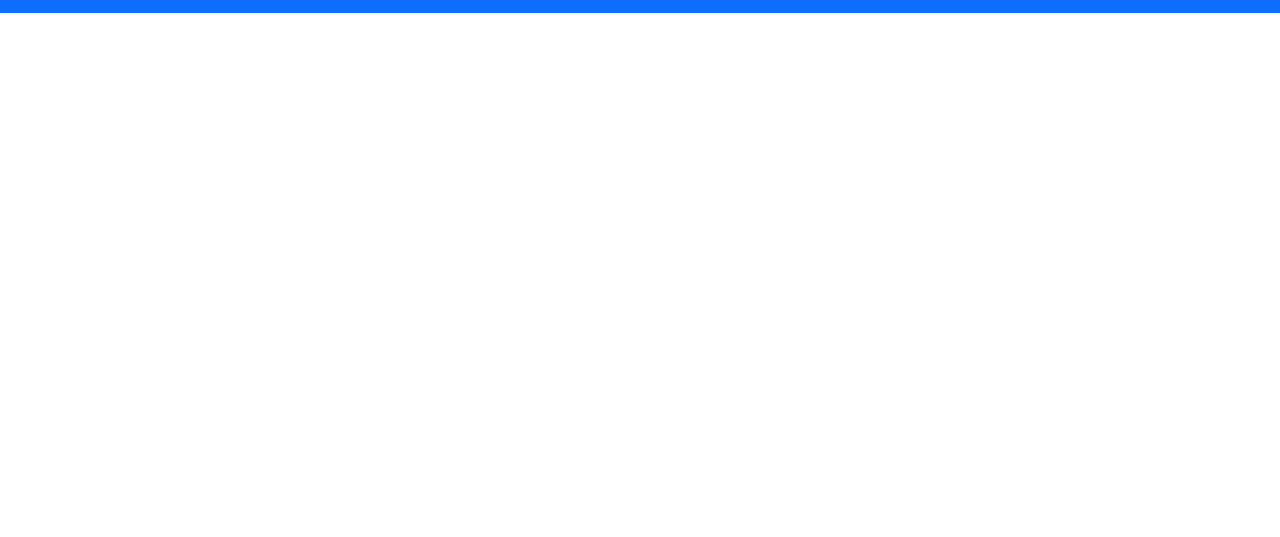
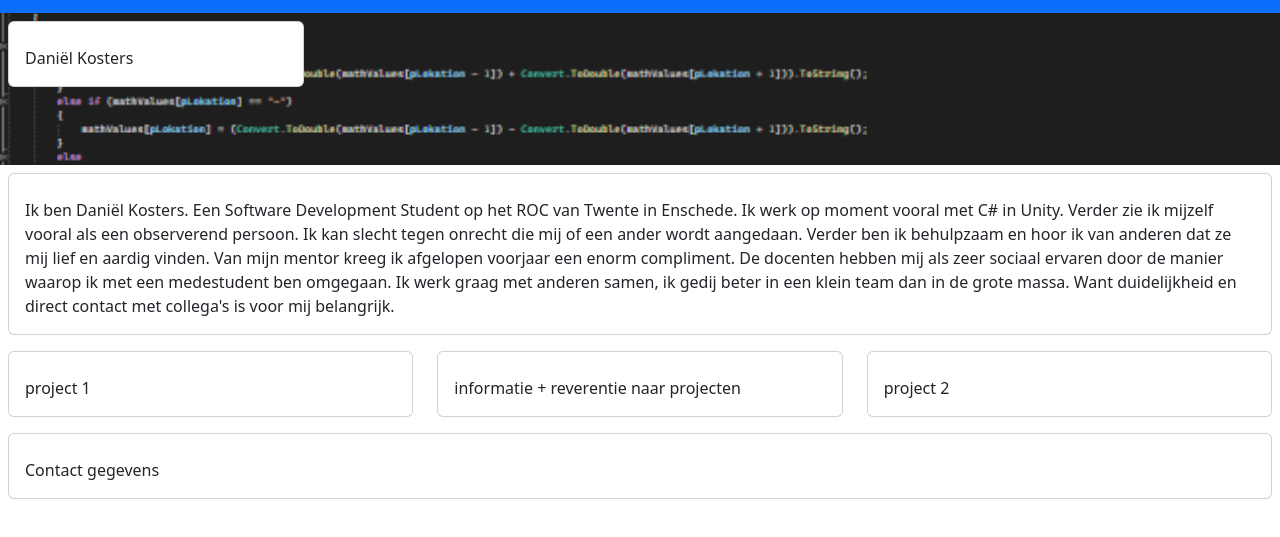
Before and after one commit to gamerdk/gamerdk.github.io, a plain HTML site: page index.html in a window 1280 px wide. Shown: the part 43-580 px from the top of the page. Drawn offline with nearby package versions, Linux system fonts and the light colour scheme.

Commit message:
frontpage

```diff
--- a/css/style.css
+++ b/css/style.css
@@ -1,12 +1,12 @@
 .bg-img {
-height: 100vh;
 width: 100vw;
-object-fit: cover;
-flex-direction: column;
+height: 20vh;
+object-fit:cover;
+z-index: 1;
 }
 .item{
-    background: rgb(99, 154, 255);
-    color: whitesmoke;
+    z-index: 2;
+    position: absolute;
 }
 .Img{
 height: 50px;
--- a/index.html
+++ b/index.html
@@ -31,7 +31,88 @@
           </div>
         </div>
     </nav>
+    <div>
+        <div class="row row-cols-1 row-cols-md-4 g-4 p-2">
 
+            <div class="col item">
+              <div class="card">
+                <div class="card-body">
+                  <h5 class="card-title"></h5>
+                  <p class="card-text">
+                    Daniël Kosters
+                  </p>
+
+                </div>
+              </div>
+            </div>
+        </div>
+        <img class="bg-img" src="afbeeldingen/back_ground.png" alt="back ground img">
+    </div>
+    <div>
+        <div class="row row-cols-1 row-cols-md-1 g-4 p-2">
+
+          <div class="col">
+            <div class="card">
+              <div class="card-body">
+                <h5 class="card-title"></h5>
+                <p class="card-text">
+                  Ik ben Daniël Kosters. Een Software Development Student op het ROC van Twente in Enschede. Ik werk op moment vooral met C# in Unity. Verder zie ik mijzelf vooral als een observerend persoon. Ik kan slecht tegen onrecht die mij of een ander wordt aangedaan. Verder ben ik behulpzaam en hoor ik van anderen dat ze mij lief en aardig vinden. Van mijn mentor kreeg ik afgelopen voorjaar een enorm compliment. De docenten hebben mij als zeer sociaal ervaren door de manier waarop ik met een medestudent ben omgegaan. Ik werk graag met anderen samen, ik gedij beter in een klein team dan in de grote massa. Want duidelijkheid en direct contact met collega's is voor mij belangrijk.
+                </p>
+              </div>
+            </div>
+          </div>
+        </div>
+      </div>
+      <div>
+        <div class="row row-cols-1 row-cols-md-3 g-4 p-2">
+
+          <div class="col">
+            <div class="card">
+              <div class="card-body">
+                <h5 class="card-title"></h5>
+                <p class="card-text">
+                  project 1
+                </p>
+              </div>
+            </div>
+          </div>
+          <div class="col">
+            <div class="card">
+              <div class="card-body">
+                <h5 class="card-title"></h5>
+                <p class="card-text">
+                  informatie + reverentie naar projecten
+                </p>
+              </div>
+            </div>
+          </div>
+          <div class="col">
+            <div class="card">
+              <div class="card-body">
+                <h5 class="card-title"></h5>
+                <p class="card-text">
+                  project 2
+                </p>
+              </div>
+            </div>
+          </div>
+        </div>
+        <div class="row row-cols-1 row-cols-md-1 g-4 p-2">
+
+            <div class="col">
+              <div class="card">
+                <div class="card-body">
+                  <h5 class="card-title"></h5>
+                  <p class="card-text">
+                    Contact gegevens
+                  </p>
+                </div>
+              </div>
+            </div>
+          </div>
+        </div>
+        <div>
+      </div>
 
 
 
```
